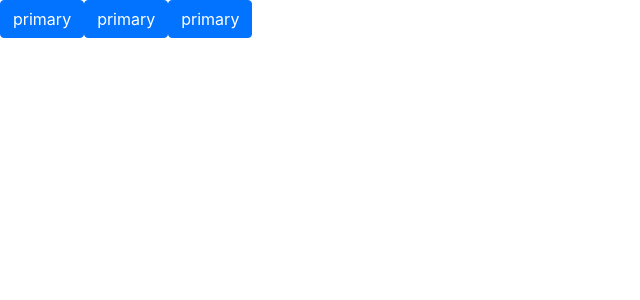
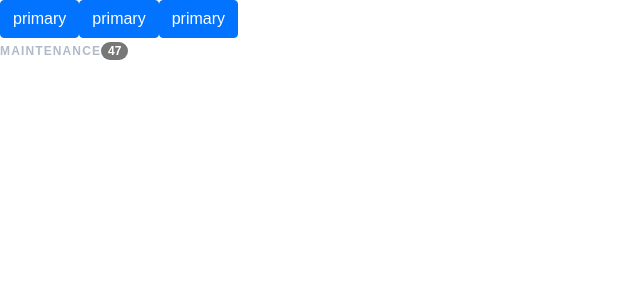
Before and after one commit to Colibri-code/Monkeys-frontend, a React (Create React App) app: page / in a window 1280 px wide. Shown: the top 300 px of the page, without its empty margins (0-640 px from the left). Built offline with nearby package versions, Linux system fonts and the light colour scheme.

Commit message:
adding styles

```diff
--- a/src/App.js
+++ b/src/App.js
@@ -4,14 +4,13 @@ import React from 'react';
 // import Popper from 'popper.js';
 import 'bootstrap/dist/js/bootstrap.bundle.min';
 import './atoms/main.scss';
-import ActionButtons from './molecules/actionButtons'
-
+import Example from './examples/examples';
 function App() {
   return (
     <div className="App">
       <header className="App-header">
         {/* <img src={logo} className="App-logo" alt="logo" /> */}
-          <ActionButtons></ActionButtons>
+        <Example></Example>
       </header>
     </div>
   );
--- /dev/null
+++ b/src/atoms/atoms.js
@@ -0,0 +1,60 @@
+import styled from 'styled-components'; // "styled-components": "^5.1.1"
+
+// The Button from the last section without the interpolations
+const ColumnTitle = styled.span`
+    text-transform: uppercase;
+    font-size: 12px;
+    font-weight: bold;
+    font-stretch: normal;
+    font-style: normal;
+    line-height: normal;
+    letter-spacing: 1.13px;
+    color: #b0bac9;
+`;
+
+const Badge = styled.span`
+    display: inline-block;
+    min-width: 10px;
+    padding: 3px 7px;
+    font-size: 12px;
+    font-weight: 700;
+    line-height: 1;
+    color: #fff;
+    text-align: center;
+    white-space: nowrap;
+    vertical-align: middle;
+    background-color: #777;
+    border-radius: 10px;
+`;
+
+const CardTitle = styled.span`
+    width: 42px;
+    height: 18px;
+    font-family: Rubik;
+    font-size: 15px;
+    font-weight: 500;
+    font-stretch: normal;
+    font-style: normal;
+    line-height: normal;
+    letter-spacing: normal;
+    color: #2e384d;
+`;
+// const CardTitle2 = styled.span(CardTitle)`
+
+// `;
+// const Badge = styled.span`
+
+// `;
+
+// const Badge = styled.span`
+
+// `;
+
+// const Badge = styled.span`
+
+// `;
+
+// const Badge = styled.span`
+
+// `;
+export { Badge, ColumnTitle };
--- a/src/atoms/main.scss
+++ b/src/atoms/main.scss
@@ -12,8 +12,10 @@ $Flame-rgba: rgba(242,88,41,1);
 $Glitter-rgba: rgba(224,234,248,1);
 $Lightslategray-rgba: rgba(121,124,168,1);
 
+$font-family-sans-serif: "Rubik", sans-serif;
 //este color no estaba en palette pero si en un boton
 $secondary-blue: #2e5bff;
+$secondary-gray: #b0bac9;
 
 @import url("https://fonts.googleapis.com/css?family=Raleway:300,400,600");
 
@@ -21,7 +23,8 @@ $secondary-blue: #2e5bff;
 $theme-colors: (
     "primary": $Brandeisblue-color,
     "flame": $Flame-color,
-    "secondary-blue": $secondary-blue
+    "secondary-blue": $secondary-blue,
+    "secondary-gray": $secondary-gray
 );
 
 @import "../../node_modules/bootstrap/scss/bootstrap.scss";
--- a/src/molecules/example-style-components.js
+++ b/src/examples/example-style-components.js
@@ -4,11 +4,7 @@ import styled from 'styled-components'; // "styled-components": "^5.1.1"
 // The Button from the last section without the interpolations
 const Button = styled.button`
   color: palevioletred;
-  font-size: 1em;
-  margin: 1em;
-  padding: 0.25em 1em;
   border: 2px solid palevioletred;
-  border-radius: 3px;
 `;
 // A new component based on Button, but with some override styles
 const TomatoButton = styled(Button)`
@@ -19,7 +15,7 @@ const TomatoButton = styled(Button)`
 const Card = () => {
     return (
         <div>
-          <Button>Normal Button</Button>
+          <Button className="btn">Normal Button</Button>
           <TomatoButton>Tomato Button</TomatoButton>
         </div>
       );
--- /dev/null
+++ b/src/examples/examples.js
@@ -0,0 +1,16 @@
+import React from 'react';
+import styled from 'styled-components'; // "styled-components": "^5.1.1"
+import {ColumnTitle, Badge} from '../atoms/atoms';
+import ActionButtons from './actionButtons';
+
+const Example = () => {
+    return (
+        <div>
+          <ActionButtons></ActionButtons>
+          <ColumnTitle>MAINTENANCE</ColumnTitle>
+          <Badge>47</Badge>
+        </div>
+      );
+    }
+
+export default Example;
```
Also changed, not shown: src/examples/actionButtons.js (renamed from src/molecules/actionButtons.js), src/examples/button.js (renamed from src/molecules/button.js), 1 other file (tests, documents, lock files or other folders).
